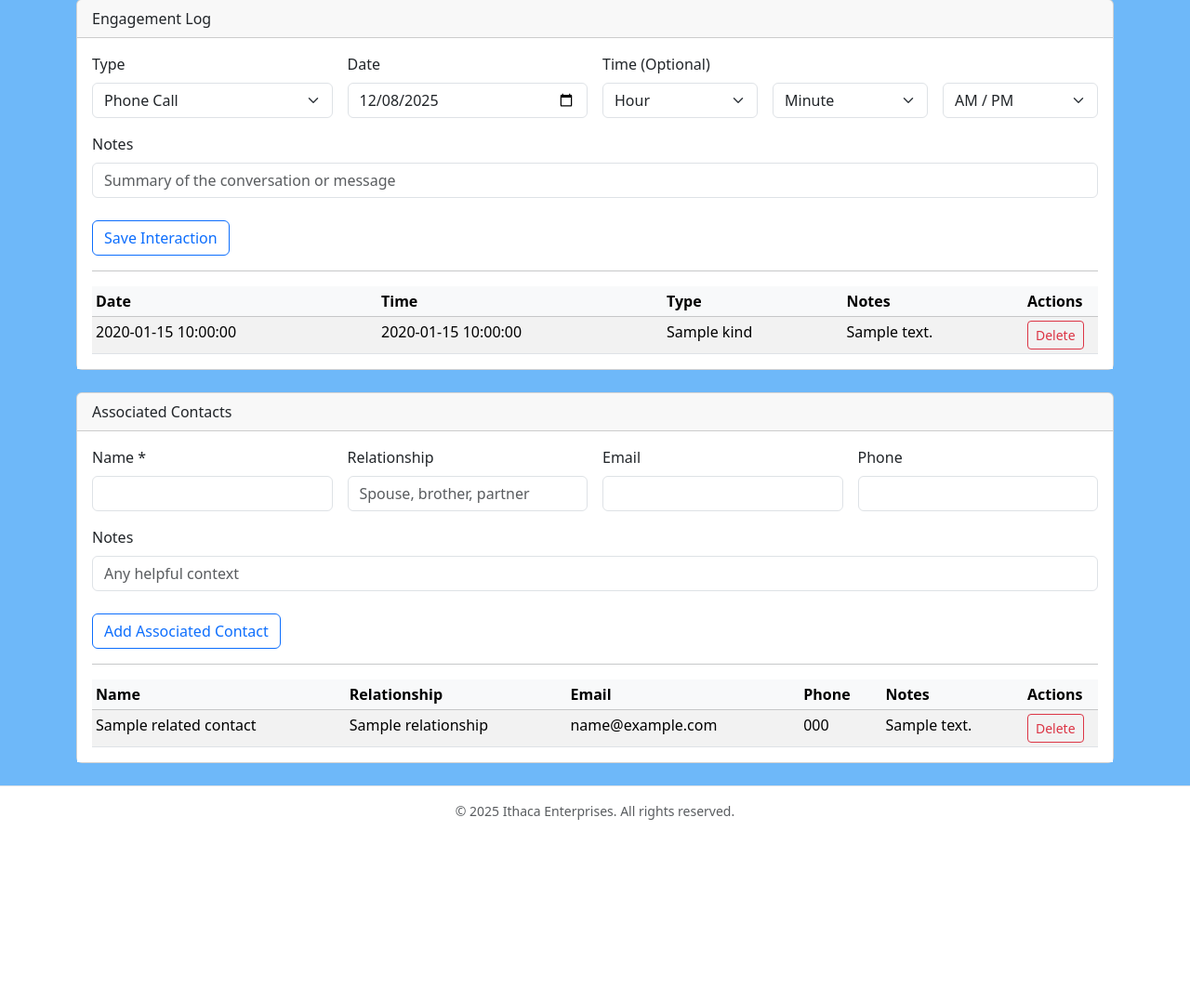
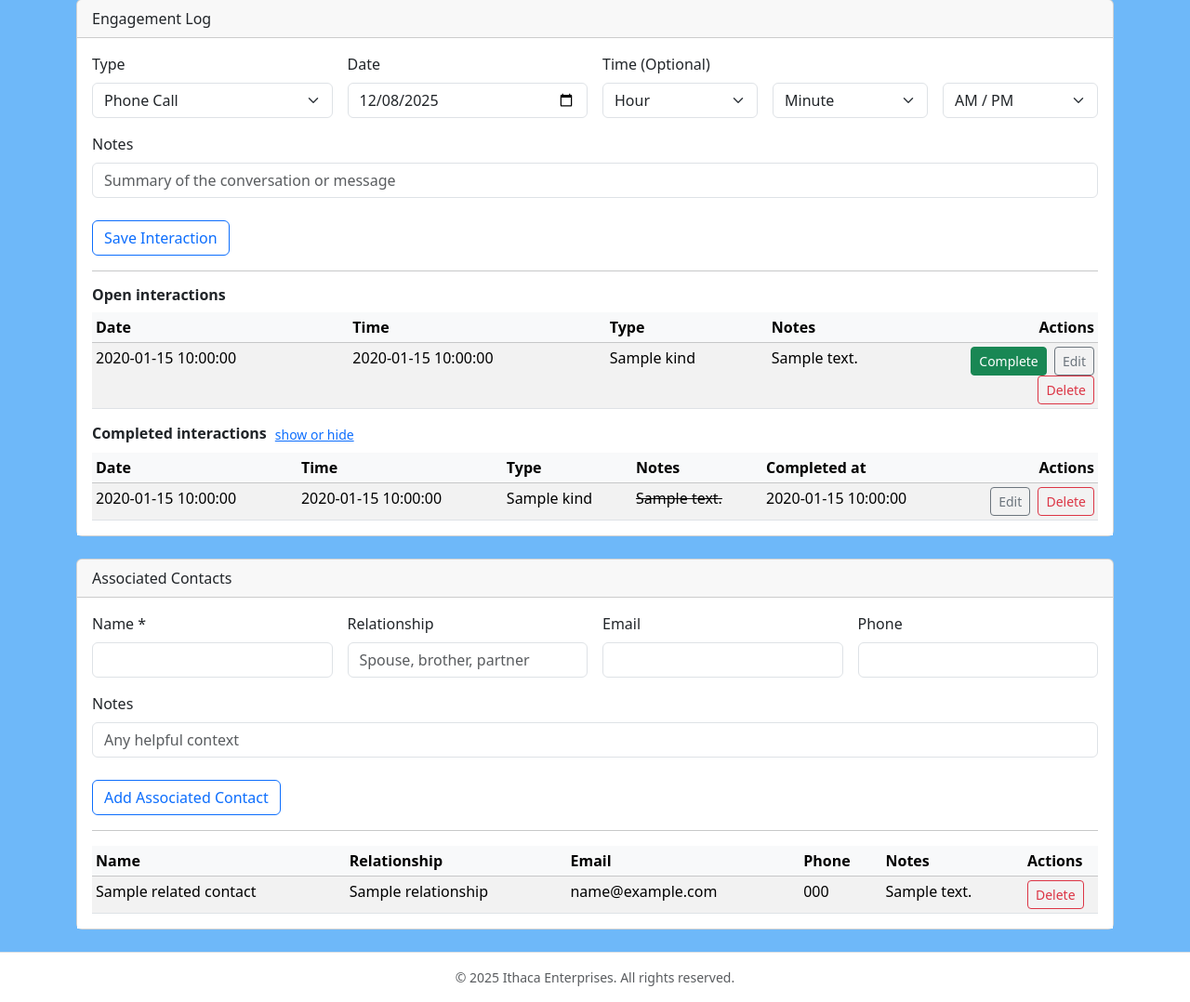
Before and after one commit to ithaca767/realEstateCRM, a Flask app: page /edit/1 in a window 1280 px wide. Shown: the part 1047-2125 px from the top of the page at 93% size. Before the commit the page ends 1929 px from the top, so only its background shows below. Run offline with Flask 3, Linux system fonts and the light colour scheme; the visitor is signed in with stand-in values (Sample User, id 1); tables that the repository leaves empty hold one stand-in row (values such as "Sample post"); a database or web service that is not in the repository returns one stand-in record (values such as "Sample title"); parts of the project's set-up code (start-up, migrations or seed data) failed here and were passed over; some libraries are stand-ins or nearby versions.

Commit message:
Add completed interactions support with Complete button, Edit Interaction screen, and Open/Completed split in contact engagement log

```diff
--- a/app.py
+++ b/app.py
@@ -2732,15 +2732,30 @@ def edit_contact(contact_id):
             next_time_minute = None
             next_time_ampm = None
 
+    # NEW: split interactions into open and completed
     cur.execute(
         """
-        SELECT * FROM interactions
-        WHERE contact_id = %s
+        SELECT *
+        FROM interactions
+        WHERE contact_id = %s AND is_completed = FALSE
         ORDER BY happened_at DESC NULLS LAST, id DESC
         """,
         (contact_id,),
     )
-    interactions = cur.fetchall()
+    open_interactions = cur.fetchall()
+
+    cur.execute(
+        """
+        SELECT *
+        FROM interactions
+        WHERE contact_id = %s AND is_completed = TRUE
+        ORDER BY completed_at DESC NULLS LAST,
+                 happened_at DESC NULLS LAST,
+                 id DESC
+        """,
+        (contact_id,),
+    )
+    completed_interactions = cur.fetchall()
 
     # Associated contacts for this contact
     cur.execute(
@@ -2758,7 +2773,8 @@ def edit_contact(contact_id):
     return render_template(
         "edit_contact.html",
         c=contact,
-        interactions=interactions,
+        open_interactions=open_interactions,
+        completed_interactions=completed_interactions,
         related_contacts=related_contacts,
         lead_types=LEAD_TYPES,
         pipeline_stages=PIPELINE_STAGES,
@@ -3477,6 +3493,82 @@ def followups():
         active_page="followups",
     )
 
+@app.route("/interaction/<int:interaction_id>/complete", methods=["POST"])
+@login_required
+def complete_interaction(interaction_id):
+    conn = get_db()
+    cur = conn.cursor()
+
+    # Get the contact_id so we know where to send you back
+    cur.execute(
+        "SELECT contact_id FROM interactions WHERE id = %s",
+        (interaction_id,),
+    )
+    row = cur.fetchone()
+    if not row:
+        conn.close()
+        return "Interaction not found", 404
+
+    contact_id = row["contact_id"]
+
+    # Mark as completed
+    cur.execute(
+        """
+        UPDATE interactions
+        SET is_completed = TRUE,
+            completed_at = NOW()
+        WHERE id = %s
+        """,
+        (interaction_id,),
+    )
+
+    conn.commit()
+    conn.close()
+
+    # Back to the edit page for that contact
+    return redirect(url_for("edit_contact", contact_id=contact_id))
+
+@app.route("/interaction/<int:interaction_id>/edit", methods=["GET", "POST"])
+@login_required
+def edit_interaction(interaction_id):
+    conn = get_db()
+    cur = conn.cursor()
+
+    cur.execute("SELECT * FROM interactions WHERE id = %s", (interaction_id,))
+    interaction = cur.fetchone()
+    if not interaction:
+        conn.close()
+        return "Interaction not found", 404
+
+    contact_id = interaction["contact_id"]
+
+    if request.method == "POST":
+        happened_at = request.form.get("happened_at") or None
+        kind = (request.form.get("kind") or "").strip()
+        notes = (request.form.get("notes") or "").strip()
+        time_of_day = (request.form.get("time_of_day") or "").strip()
+        is_completed = bool(request.form.get("is_completed"))
+
+        cur.execute(
+            """
+            UPDATE interactions
+            SET happened_at = %s,
+                kind = %s,
+                notes = %s,
+                time_of_day = %s,
+                is_completed = %s
+            WHERE id = %s
+            """,
+            (happened_at, kind, notes, time_of_day, is_completed, interaction_id),
+        )
+
+        conn.commit()
+        conn.close()
+        return redirect(url_for("edit_contact", contact_id=contact_id))
+
+    conn.close()
+    return render_template("edit_interaction.html", interaction=interaction)
+
 @app.route("/followups.ics")
 def followups_ics():
     """
--- a/templates/edit_contact.html
+++ b/templates/edit_contact.html
@@ -264,6 +264,7 @@
     </div>
 
     <!-- Engagement Log -->
+    <!-- Engagement Log -->
     <div class="card card-engagement">
         <div class="card-header">
             Engagement Log
@@ -323,7 +324,83 @@
 
             <hr>
 
-            {% if interactions and interactions|length > 0 %}
+            {# If we have any interactions at all #}
+            {% if (open_interactions and open_interactions|length > 0) or
+                  (completed_interactions and completed_interactions|length > 0) %}
+
+                <!-- Open interactions -->
+                <h6 class="fw-bold">Open interactions</h6>
+
+                <div class="table-responsive mb-3">
+                    <table class="table table-sm table-striped mb-0">
+                        <thead class="table-light">
+                            <tr>
+                                <th>Date</th>
+                                <th>Time</th>
+                                <th>Type</th>
+                                <th>Notes</th>
+                                <th style="width: 180px;" class="text-end">Actions</th>
+                            </tr>
+                        </thead>
+                        <tbody>
+                        {% if open_interactions and open_interactions|length > 0 %}
+                            {% for i in open_interactions %}
+                                <tr>
+                                    <td>{{ i["happened_at"] or "" }}</td>
+                                    <td>{{ i["time_of_day"] or "" }}</td>
+                                    <td>{{ i["kind"] }}</td>
+                                    <td>{{ i["notes"] or "" }}</td>
+                                    <td class="text-end">
+                                        <form
+                                          action="{{ url_for('complete_interaction', interaction_id=i['id']) }}"
+                                          method="post"
+                                          class="d-inline"
+                                        >
+                                            <button type="submit" class="btn btn-sm btn-success">
+                                                Complete
+                                            </button>
+                                        </form>
+
+                                        <a href="{{ url_for('edit_interaction', interaction_id=i['id']) }}"
+                                           class="btn btn-sm btn-outline-secondary ms-1">
+                                            Edit
+                                        </a>
+
+                                        <a href="{{ url_for('delete_interaction', interaction_id=i['id']) }}"
+                                           class="btn btn-sm btn-outline-danger ms-1"
+                                           onclick="return confirm('Delete this interaction?');">
+                                            Delete
+                                        </a>
+                                    </td>
+                                </tr>
+                            {% endfor %}
+                        {% else %}
+                            <tr>
+                                <td colspan="5" class="text-muted fst-italic">
+                                    No open interactions.
+                                </td>
+                            </tr>
+                        {% endif %}
+                        </tbody>
+                    </table>
+                </div>
+
+                <!-- Completed interactions -->
+                <h6 class="fw-bold d-flex align-items-center mt-3">
+                    Completed interactions
+                    <button
+                      class="btn btn-link btn-sm ms-2 p-0"
+                      type="button"
+                      data-bs-toggle="collapse"
+                      data-bs-target="#completedInteractions"
+                      aria-expanded="true"
+                      aria-controls="completedInteractions"
+                    >
+                        show or hide
+                    </button>
+                </h6>
+
+                <div class="collapse show" id="completedInteractions">
                     <div class="table-responsive">
                         <table class="table table-sm table-striped mb-0">
                             <thead class="table-light">
@@ -332,33 +409,51 @@
                                     <th>Time</th>
                                     <th>Type</th>
                                     <th>Notes</th>
-                                <th style="width: 80px;">Actions</th>
+                                    <th>Completed at</th>
+                                    <th style="width: 140px;" class="text-end">Actions</th>
                                 </tr>
                             </thead>
                             <tbody>
-                        {% for i in interactions %}
-                            <tr>
+                            {% if completed_interactions and completed_interactions|length > 0 %}
+                                {% for i in completed_interactions %}
+                                    <tr class="text-muted">
                                         <td>{{ i["happened_at"] or "" }}</td>
                                         <td>{{ i["time_of_day"] or "" }}</td>
                                         <td>{{ i["kind"] }}</td>
-                                <td>{{ i["notes"] or "" }}</td>
-                                <td>
+                                        <td><s>{{ i["notes"] or "" }}</s></td>
+                                        <td>{{ i["completed_at"] or "" }}</td>
+                                        <td class="text-end">
+                                            <a href="{{ url_for('edit_interaction', interaction_id=i['id']) }}"
+                                               class="btn btn-sm btn-outline-secondary">
+                                                Edit
+                                            </a>
+
                                             <a href="{{ url_for('delete_interaction', interaction_id=i['id']) }}"
-                                       class="btn btn-sm btn-outline-danger"
+                                               class="btn btn-sm btn-outline-danger ms-1"
                                                onclick="return confirm('Delete this interaction?');">
                                                 Delete
                                             </a>
                                         </td>
                                     </tr>
                                 {% endfor %}
+                            {% else %}
+                                <tr>
+                                    <td colspan="6" class="text-muted fst-italic">
+                                        No completed interactions yet.
+                                    </td>
+                                </tr>
+                            {% endif %}
                             </tbody>
                         </table>
                     </div>
+                </div>
+
             {% else %}
                 <p class="mb-0 text-muted">No interactions logged yet.</p>
             {% endif %}
         </div>
     </div>
+
     <!-- Associated Contacts -->
     <div class="card mt-4">
         <div class="card-header">
```
Also changed, not shown: helpers.py (added, +8 -0 lines), static/css/style.css (added, +30 -0 lines), static/js/scripts.js (added, +19 -0 lines), templates/buyers/add_buyer_profile.html (added, +11 -0 lines), templates/buyers/edit_buyer_profile.html (added, +11 -0 lines), templates/contacts/add_contact.html (added, +12 -0 lines), templates/edit_interaction.html (added, +83 -0 lines), templates/error.html (added, +9 -0 lines), templates/sellers/add_seller_profile.html (added, +11 -0 lines), templates/sellers/edit_seller_profile.html (added, +11 -0 lines), templates/tasks/task_modal.html (added, +25 -0 lines). Lines whose indentation alone changed are shown as unchanged.
